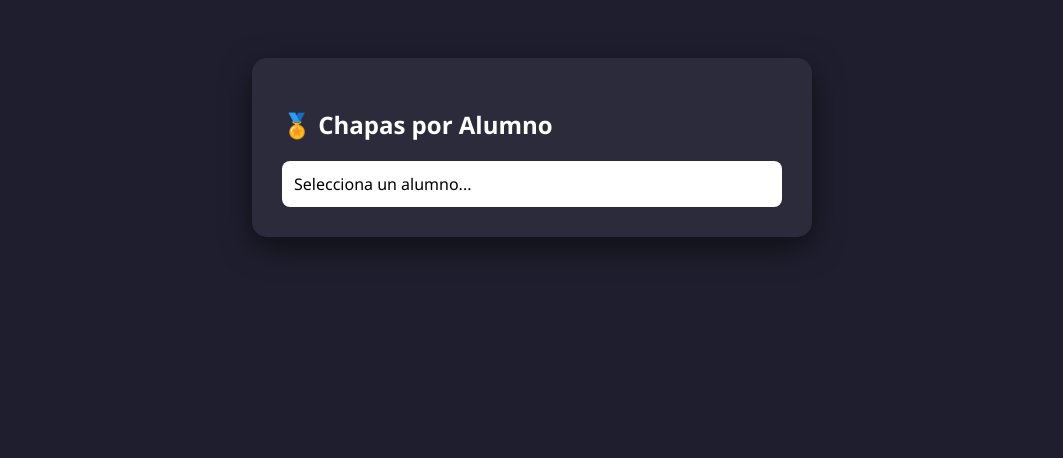
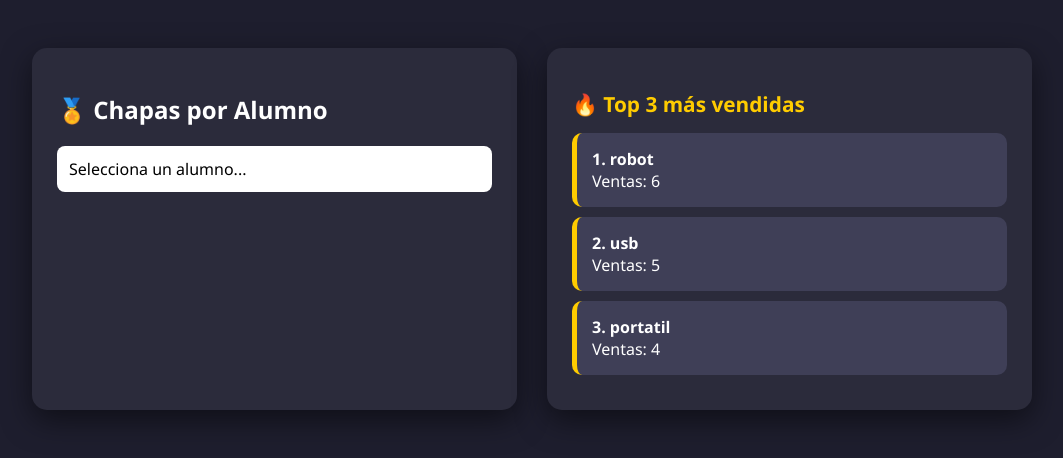
Before and after one commit to bielotis/Codelearn, a plain HTML site: page index.html in a window 1280 px wide. Shown: the whole page, without its empty margins (108-1171 px from the left). Drawn offline with Linux system fonts and the light colour scheme.

Commit message:
Auto-update: 08/04/2026 18:15:37,25

```diff
--- a/index.html
+++ b/index.html
@@ -10,24 +10,30 @@
             background-color: #1e1e2e;
             color: #ffffff;
             display: flex;
-            flex-direction: column;
-            align-items: center;
-            padding-top: 50px;
+            justify-content: center;
+            padding-top: 40px;
         }
 
-        .container {
+        .layout {
+            display: flex;
+            gap: 30px;
+            width: 90%;
+            max-width: 1000px;
+        }
+
+        .col {
+            flex: 1;
             background: #2b2b3b;
-            padding: 30px;
+            padding: 25px;
             border-radius: 15px;
             box-shadow: 0 10px 30px rgba(0,0,0,0.5);
-            width: 80%;
-            max-width: 500px;
         }
 
         /* SELECT PERSONALIZADO */
         .select-wrapper {
             position: relative;
             width: 100%;
+            margin-bottom: 20px;
         }
 
         .select-display {
@@ -48,9 +54,9 @@
             color: #000;
             border-radius: 8px;
             margin-top: 5px;
-            max-height: 150px; /* ALTURA DEL MENÚ */
-            overflow-y: auto;  /* SCROLL FORZADO */
-            display: none;     /* OCULTO POR DEFECTO */
+            max-height: 150px;
+            overflow-y: auto;
+            display: none;
             z-index: 1000;
         }
 
@@ -81,21 +87,46 @@
             color: #ffcc00;
             margin-top: 5px;
         }
+
+        .top-item {
+            background: #3f3f57;
+            padding: 15px;
+            border-radius: 10px;
+            margin-bottom: 10px;
+            border-left: 5px solid #ffcc00;
+        }
+
+        .top-title {
+            font-size: 1.3em;
+            margin-bottom: 15px;
+            color: #ffcc00;
+            font-weight: bold;
+        }
     </style>
 </head>
 
 <body>
 
-    <div class="container">
-        <h2>🏅 Chapas por Alumno</h2>
+    <div class="layout">
 
-        <!-- SELECT PERSONALIZADO -->
-        <div class="select-wrapper">
-            <div class="select-display">Selecciona un alumno...</div>
-            <div class="select-options" id="listaAlumnos"></div>
+        <!-- COLUMNA IZQUIERDA -->
+        <div class="col">
+            <h2>🏅 Chapas por Alumno</h2>
+
+            <div class="select-wrapper">
+                <div class="select-display">Selecciona un alumno...</div>
+                <div class="select-options" id="listaAlumnos"></div>
+            </div>
+
+            <div id="lista"></div>
         </div>
 
-        <div id="lista"></div>
+        <!-- COLUMNA DERECHA -->
+        <div class="col">
+            <h2 class="top-title">🔥 Top 3 más vendidas</h2>
+            <div id="top3"></div>
+        </div>
+
     </div>
 
     <script>
@@ -109,6 +140,7 @@
 
                 registrosXML = xml.getElementsByTagName("ComprasPorAlumno");
 
+                // --- LISTA DE ALUMNOS ---
                 let alumnos = new Set();
                 for (let i = 0; i < registrosXML.length; i++) {
                     let nombre = registrosXML[i].getElementsByTagName("nombre")[0]?.textContent;
@@ -121,6 +153,9 @@
                 listaOrdenada.forEach(nombre => {
                     opciones.innerHTML += `<div onclick="seleccionarAlumno('${nombre}')">${nombre}</div>`;
                 });
+
+                // --- TOP 3 CHAPAS ---
+                calcularTop3();
 
             } catch (err) {
                 console.error("Error cargando el XML:", err);
@@ -140,7 +175,7 @@
             mostrarChapas(nombre);
         }
 
-        // Mostrar chapas
+        // Mostrar chapas del alumno
         function mostrarChapas(alumno) {
             const lista = document.getElementById("lista");
             lista.innerHTML = "";
@@ -159,6 +194,32 @@
             }
         }
 
+        // Calcular TOP 3
+        function calcularTop3() {
+            let contador = {};
+
+            for (let i = 0; i < registrosXML.length; i++) {
+                let chapa = registrosXML[i].getElementsByTagName("Nombre_x0020_chapa")[0]?.textContent;
+                if (!contador[chapa]) contador[chapa] = 0;
+                contador[chapa]++;
+            }
+
+            let top = Object.entries(contador)
+                .sort((a, b) => b[1] - a[1])
+                .slice(0, 3);
+
+            const topDiv = document.getElementById("top3");
+            topDiv.innerHTML = "";
+
+            top.forEach(([chapa, cantidad], i) => {
+                topDiv.innerHTML += `
+                    <div class="top-item">
+                        <div><strong>${i + 1}. ${chapa}</strong></div>
+                        <div>Ventas: ${cantidad}</div>
+                    </div>`;
+            });
+        }
+
         // Cerrar menú si haces clic fuera
         document.addEventListener("click", function(e) {
             if (!document.querySelector(".select-wrapper").contains(e.target)) {
```
